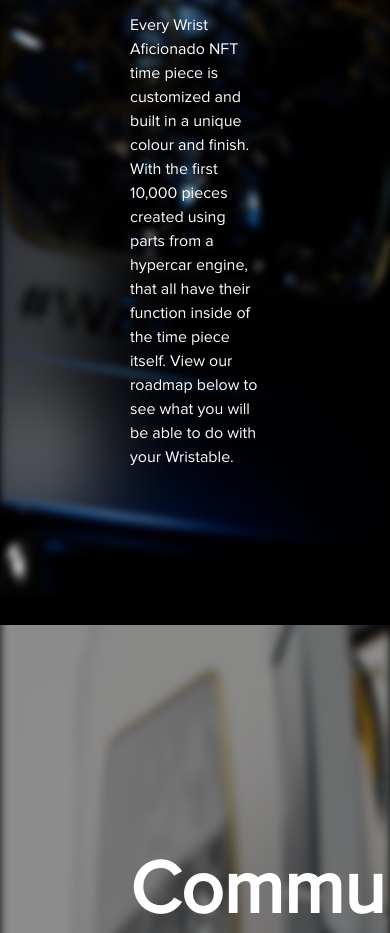
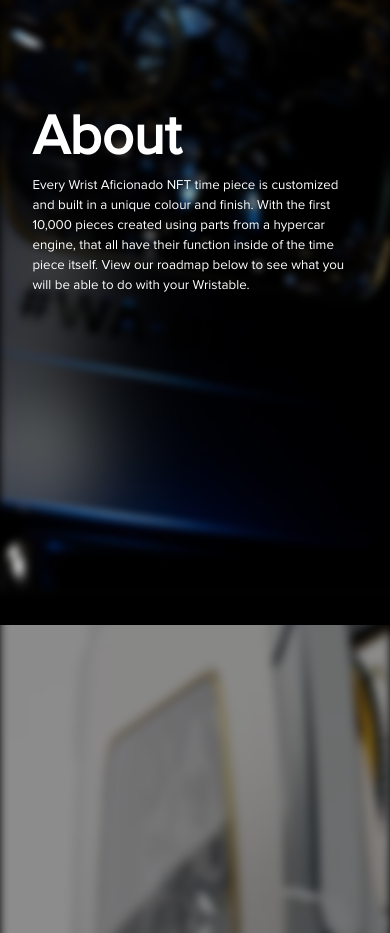
Before and after one commit to Shipyard-Studio/wristables, a React (Create React App) app in the folder dapp/: page / in a window 390 px wide. Shown: the part 1063-1996 px from the top of the page. Built offline with nearby package versions, Linux system fonts and the light colour scheme.

Commit message:
mobile first styling for text section

```diff
--- a/dapp/src/components/App.js
+++ b/dapp/src/components/App.js
@@ -90,9 +90,9 @@ function App() {
         <ProgressBar num={sectionInFocus}/>
         <Section bg={bg1} Component={Hero} />
         <Section bg={bg2} Component={TextSection} componentProps={{header: "About", body: "<div>Every Wrist Aficionado NFT time piece is customized and built in a unique colour and finish. With the first 10,000 pieces created using parts from a hypercar engine, that all have their function inside of the time piece itself. View our roadmap below to see what you will be able to do with your Wristable.</div>" }}/>
-        <Section bg={bg3} Component={TextSection} componentProps={{header: "Community", body: "<div>Our owners become a part of a community ofwatch collectors and enthusiasts that can hold ontotheir time piece as it appreciates, or trade it and passalong the benefits to another collector.</div>"}}/>
+        <Section bg={bg3} Component={TextSection} componentProps={{header: "Community", body: "<div>Our owners become a part of a community of watch collectors and enthusiasts that can hold ontotheir time piece as it appreciates, or trade it and passalong the benefits to another collector.</div>"}}/>
         <Section bg={bg4} Component={TextSection} componentProps={{header: "Events", body: "<div>Early owners will have VIP access to the Wrist AficionadoConvention in Miami on April 14th, with a chance to win a one off custom NFT time piece that you will customize in person at the convention.</div>"}}/>
-        <Section bg={bg5} Component={TextSection} componentProps={{header: "Membership", body: "<div>Your tmembership will give you first dibs atpurchasing any new releases from Wrist Aficionado.Along with access to private VIP events that can onlybe accessed with wallet verification.</div>"}}/>
+        <Section bg={bg5} Component={TextSection} componentProps={{header: "Membership", body: "<div>Your membership will give you first dibs atpurchasing any new releases from Wrist Aficionado. Along with access to private VIP events that can onlybe accessed with wallet verification.</div>"}}/>
         <Section bg={bg6} Component={TextSection} componentProps={{header: "Roadmap", body: "<div><b>10%</b> <s>Design 10,000 unique time pieces</s><br/><b>20%</b> Mint first 1,000 time pieces<br/><b>30%</b> Design Gen 2 of our watch<br/>Custom collection exclusive to Wrist Aficionado Convention<br/>Develop AR platform for owners to see their watch in real life<br/>Develop virtual accessory shop allowing owners to purchase upgrades<br/>Give away a watch from one of our boutiques, once the collection sells out</div>"}}/>
         {/* <Columns />
         <Brands /> */}
--- a/dapp/src/components/TextSection.js
+++ b/dapp/src/components/TextSection.js
@@ -6,7 +6,7 @@ const TextSection = ({props}) => {
     let body = ReactHtmlParser(props.body)
 
     return (
-        <div className='m-auto w-4/12'>
+        <div className='m-auto w-10/12 md:w-4/12'>
                 <div className='big-text'>{props.header}</div>
                 <div className='small-text'>{body}</div>
         </div>
--- a/dapp/src/style/App.css
+++ b/dapp/src/style/App.css
@@ -15,13 +15,14 @@ body{
 }
 
 .small-text {
-  font-size: 12pt;
+  font-size: 10pt;
 }
 
 .big-text {
-  font-size: 56pt;
+  font-size: 42pt;
   font-weight: 1000;
   line-height: normal;
+  padding-bottom: 10px;
 }
 
 .yellow-text {
@@ -31,3 +32,17 @@ body{
 .green-text {
   color: #58ce69;
 }
+
+@media (min-width: 768px) {
+
+  .big-text {
+    font-size: 56pt;
+    font-weight: 1000;
+    line-height: normal;
+  }
+
+  .small-text {
+    font-size: 12pt;
+  }
+
+}
```
